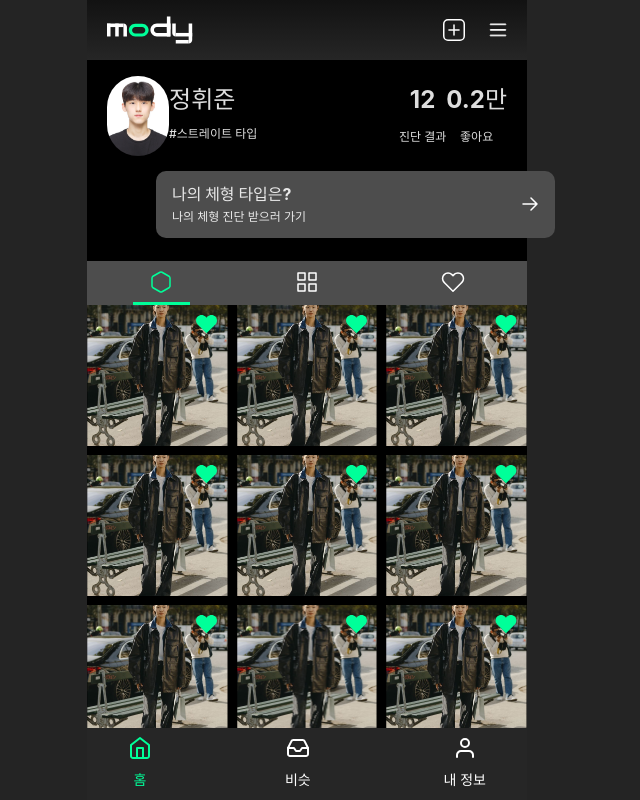
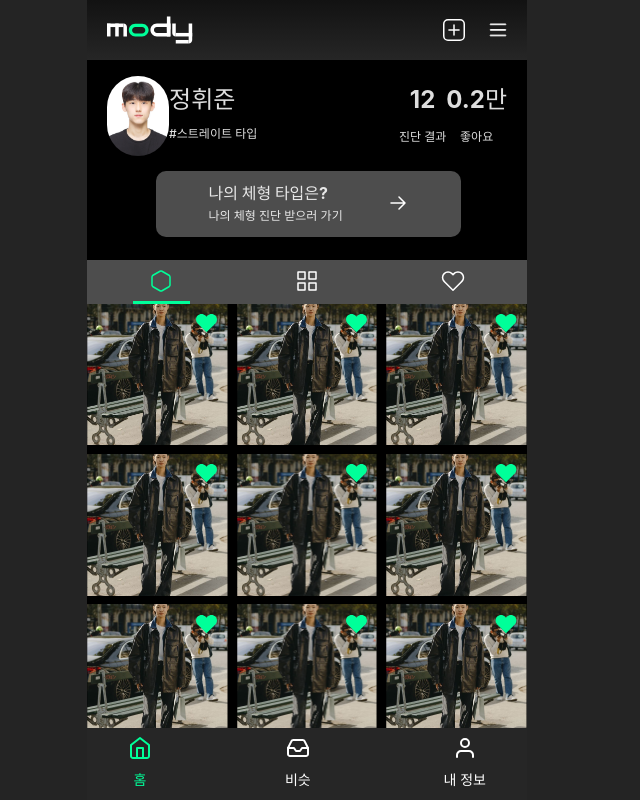
Before and after one commit to TeamMody/mody-front, a React (Vite) app: page /my in a window 1280 px wide. Shown: the whole page, without its empty margins (333-973 px from the left). Built offline with nearby package versions, Linux system fonts and the light colour scheme.

Commit message:
:art:style/#23 padding 단위 변경

```diff
--- a/src/pages/my/components/MyBodyTypeCard.tsx
+++ b/src/pages/my/components/MyBodyTypeCard.tsx
@@ -35,12 +35,12 @@ export const MyBodyTypeCard = () => {
 };
 
 const Container = styled.div`
-  width: calc(100% - 41px);
+  width: calc(100% - 10.513vw);
   margin: 1.896vh 5.128vw 2.844vh 5.385vw;
   display: flex;
   justify-content: space-between;
   align-items: center;
-  padding: 10.5px 17px 10.5px 16px;
+  padding: 1.244vh 4.359vw 1.244vh 4.103vw;
   border-radius: 10px;
   background-color: ${({ theme }) => theme.colors.gray700};
 `;
```
